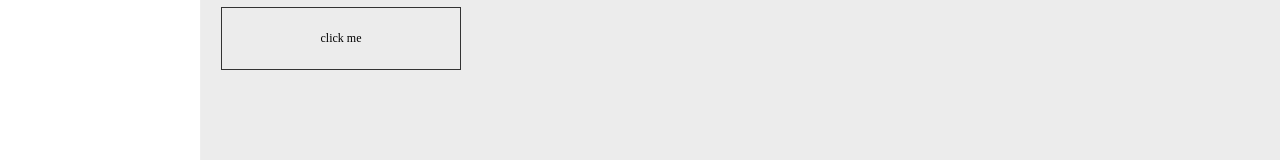
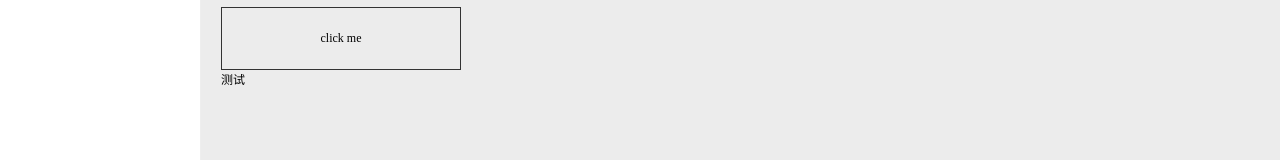
Before and after one commit to ysl-web/element_back, a Vue app: page / in a window 1280 px wide. Shown: the part 261-421 px from the top of the page. Built offline with nearby package versions, Linux system fonts and the light colour scheme.

Commit message:
Squashed commit of the following:
commit 8ad5692891892632f1178bb512f20e0e803003e7
Author: ysl <123@qq.com>
Date:   Fri Jul 9 16:04:17 2021 +0800

    合并操作

```diff
--- a/src/views/Home.vue
+++ b/src/views/Home.vue
@@ -3,6 +3,7 @@
     <div class="bor bor-hover">click me</div>
     <div class="bor gradient">click me</div>
     <div class="bor outline">click me</div>
+    <div>测试</div>
   </div>
 </template>
 
```
